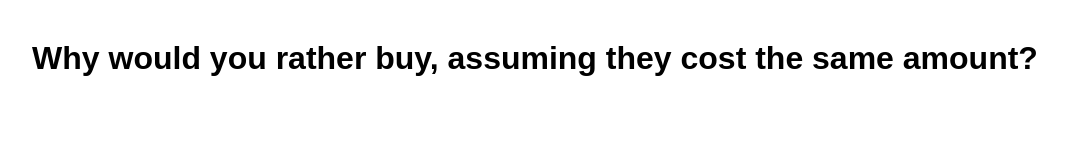
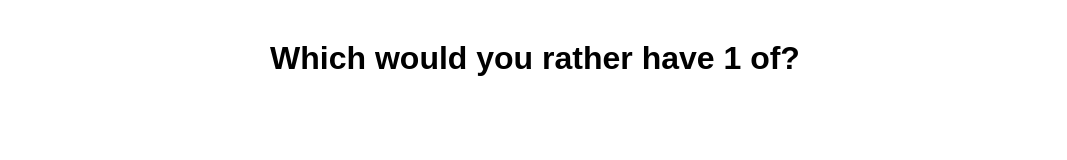
Before and after one commit to brightp-py/vintage_story_demand, a plain HTML site: page index.html in a window 1280 px wide. Shown: the whole page, without its empty margins (105-1172 px from the left). Drawn offline with Linux system fonts and the light colour scheme; no server answers.

Commit message:
Update index.html

```diff
--- a/index.html
+++ b/index.html
@@ -10,7 +10,7 @@
     </style>
   </head>
   <body>
-    <h1>Why would you rather buy, assuming they cost the same amount?</h1>
+    <h1>Which would you rather have 1 of?</h1>
     <div id="options"></div>
 
     <script>
@@ -21,6 +21,7 @@
       async function loadProducts() {
         const res = await fetch(API_URL);
         products = await res.json();
+        conole.log(products);
         showPair();
       }
 
@@ -35,6 +36,8 @@
         const [a, b] = randomPair();
         const container = document.getElementById("options");
         container.innerHTML = "";
+        console.log(a);
+        console.log(b);
 
         [a, b].forEach((prod, idx) => {
           const div = document.createElement("div");
@@ -46,6 +49,7 @@
       }
 
       async function vote(choice, optionA, optionB) {
+        console.log(choice);
         await fetch(API_URL, {
           method: "POST",
           body: JSON.stringify({ choice, optionA, optionB }),
```
